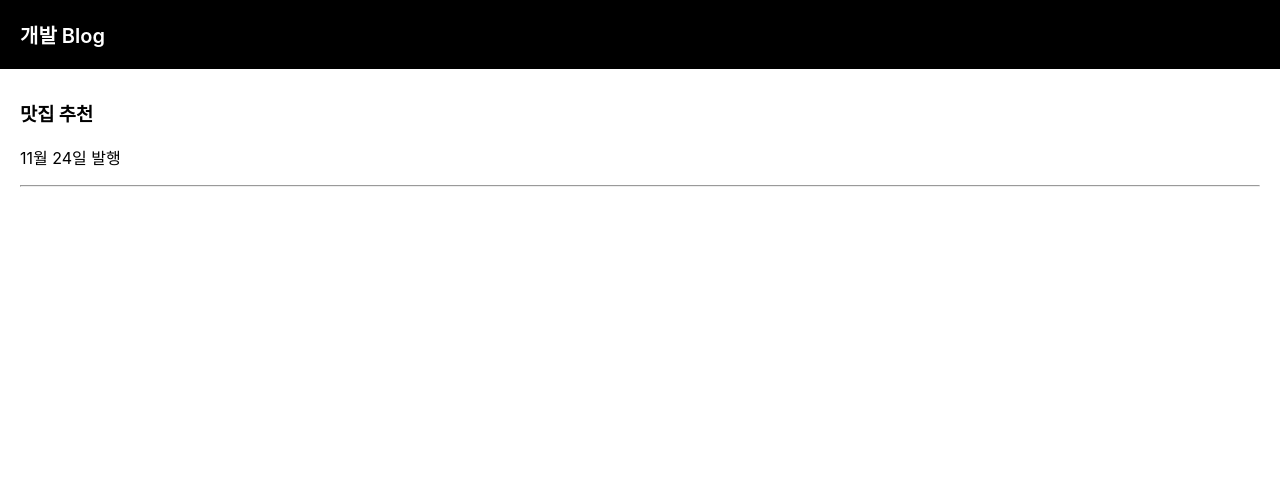
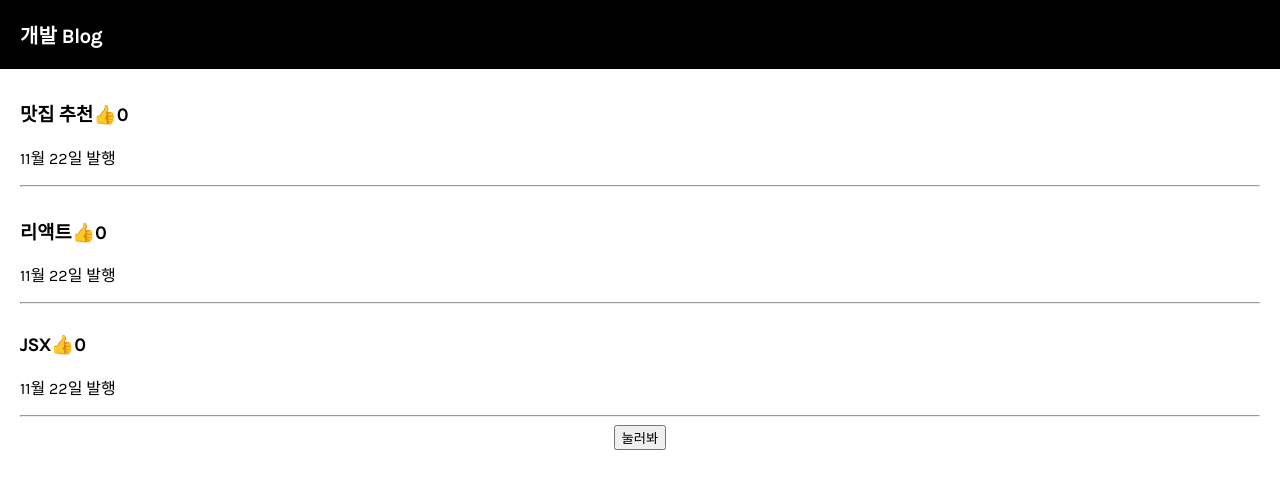
Before and after one commit to ksj0818/blog, a React (Create React App) app: page / in a window 1280 px wide. Shown: the top 488 px of the page. Built offline with nearby package versions, Linux system fonts and the light colour scheme.

Commit message:
map, state, props 이용해서 글목록 생성

```diff
--- a/src/App.css
+++ b/src/App.css
@@ -1,4 +1,9 @@
+@import url("https://fonts.googleapis.com/css2?family=Archivo:wght@200&family=Karla:ital,wght@0,200;0,400;1,200&display=swap");
+:root {
+  --base-space: 20px;
+}
 .App {
+  font-family: "Karla", sans-serif;
   text-align: center;
 }
 
@@ -7,7 +12,7 @@
   width: 100%;
   display: flex;
   color: white;
-  padding: 20px;
+  padding: var(--base-space);
   font-size: 20px;
   font-weight: 600;
   box-sizing: border-box;
@@ -19,3 +24,22 @@
   padding-left: 20px;
   padding-right: 20px;
 }
+
+.list > h3 > span {
+  cursor: pointer;
+}
+
+.title {
+  padding: var(--base-space);
+  display: flex;
+  flex-direction: column;
+}
+.title__text {
+  font-weight: 600;
+  font-size: 30px;
+}
+.modal {
+  margin-top: var(--base-space);
+  padding: var(--base-space);
+  background-color: #eee;
+}
--- a/src/App.js
+++ b/src/App.js
@@ -1,18 +1,78 @@
+/** eslint-disable */
 import React, { useState } from "react";
 import "./App.css";
 
 function App() {
-  let [title, b] = useState("맛집 추천"); // 이 자리에 Array가 남음 [a, b] (2개의 데이터가 들어가 있음) 첫번째(a)에는 useState('남자 옷 추천'); 이게 그대로 들어간다. 두번째(b)에는 이 데이터를 수정하기 위한 함수하나를 생성
+  // 이 자리에 Array가 남음 [a, b] (2개의 데이터가 들어가 있음)
+  // 첫번째(a)에는 useState('남자 옷 추천'); 이게 그대로 들어간다.
+  // 두번째(b)에는 이 데이터를 수정하기 위한 함수하나를 생성
+  let [a, b] = useState(["맛집 추천", "리액트", "JSX"]);
+  let [like, likeUpdate] = useState(0);
+  let [modal, modalUpdate] = useState(false);
   return (
     <div className="App">
       <div className="black-nav">
         <div>개발 Blog</div>
       </div>
-      <div className="list">
-        <h3>{title}</h3>
-        <p>11월 24일 발행</p>
-        <hr></hr>
-      </div>
+      {/* <input
+        type="button"
+        value="버튼"
+        onClick={(e) => {
+          e.preventDefault();
+          // 특정 데이터만 변경하는법
+          let newArray = [...a]; // deep copy하기, (값 공유가 아닌 서로 독립적인 값을 가지는 복사)
+          newArray[0] = "우동 맛집 추천";
+          b(newArray);
+          // b(["냉면 맛집", "우동 맛집", "분식 맛집"]);
+        }}
+      /> */}
+      {
+        //
+        a.map((a) => {
+          return (
+            <div className="list">
+              <h3>
+                {a}
+                <span
+                  onClick={() => {
+                    // state 변경
+                    likeUpdate((like += 1));
+                  }}
+                >
+                  👍
+                </span>
+                {like}
+              </h3>
+              <p>11월 22일 발행</p>
+              <hr></hr>
+            </div>
+          );
+        })
+      }
+      <button
+        onClick={() => {
+          modalUpdate(true);
+        }}
+      >
+        눌러봐
+      </button>
+      {
+        // App.js의 자식 컴포넌트 state 데이터 전송하기
+        modal === true ? <Modal title={a}></Modal> : null
+      }
+    </div>
+  );
+}
+
+// 인자값에 props 넣어주기
+function Modal(props) {
+  return (
+    <div>
+      <article className="modal">
+        <h1>{props.a[0]}</h1>
+        <p>내용</p>
+        <p>날짜</p>
+      </article>
     </div>
   );
 }
```
